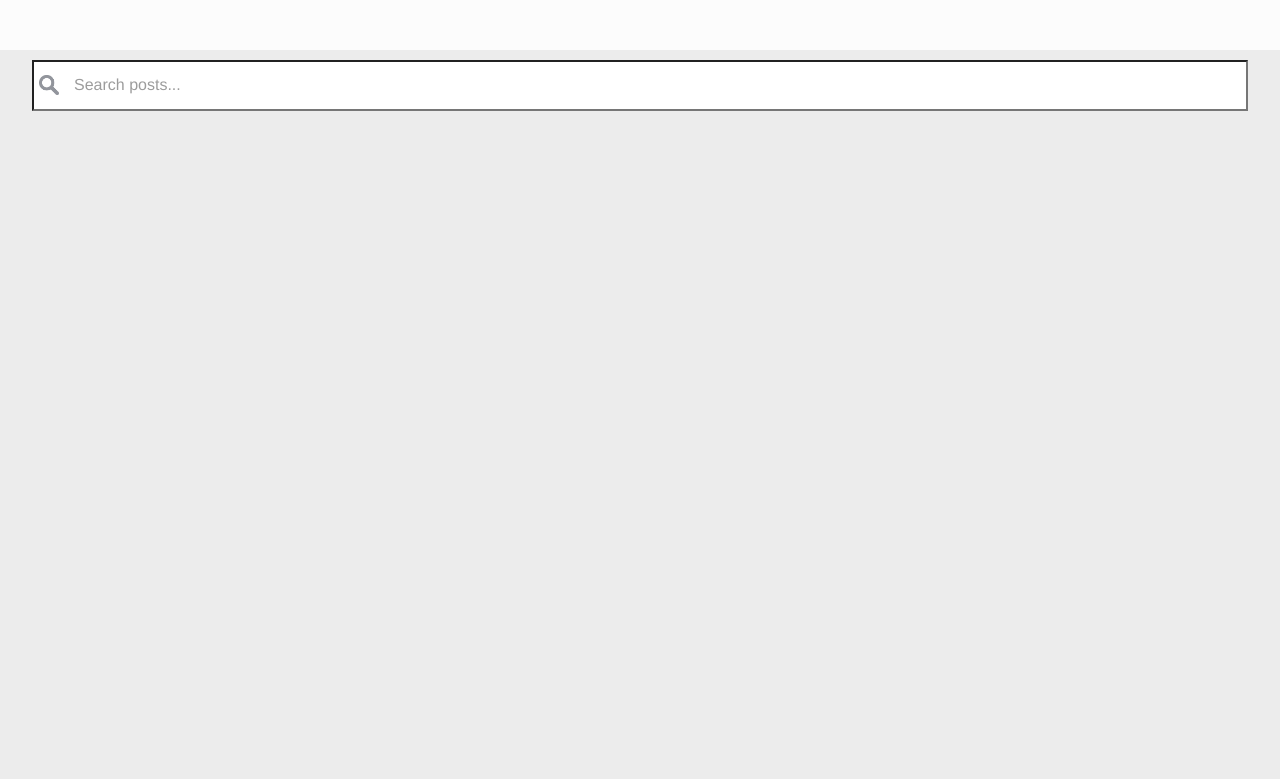
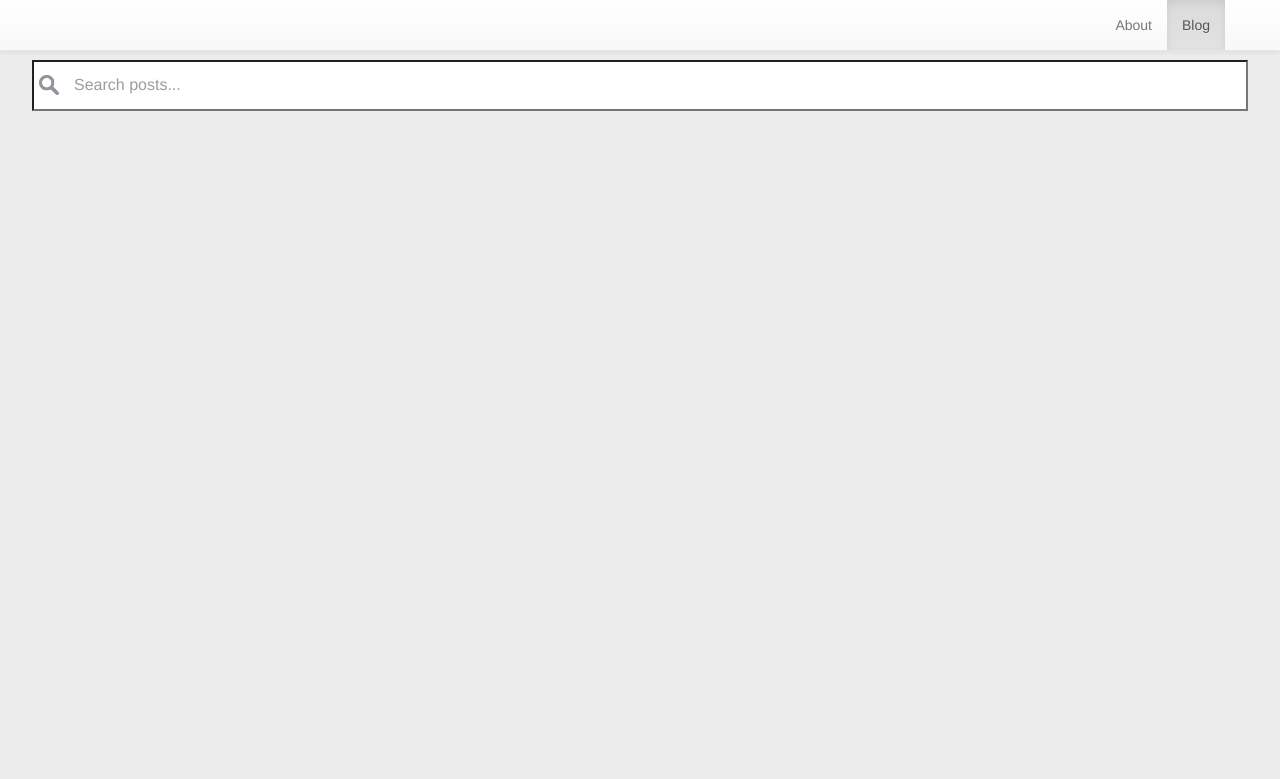
Before and after one commit to ElQuintoViento/Blog, a Django app: page /blog/ in a window 1280 px wide. Shown: the top 779 px of the page. Run offline with Django 3.2, Linux system fonts and the light colour scheme; some libraries are stand-ins or nearby versions.

Commit message:
added 'About' and 'Blog' tabs in navbar; navbar has default look

```diff
--- a/adamthorson/templates/base.html
+++ b/adamthorson/templates/base.html
@@ -31,7 +31,7 @@
             <p class="browserupgrade">You are using an <strong>outdated</strong> browser. Please <a href="http://browsehappy.com/">upgrade your browser</a> to improve your experience.</p>
         <![endif]-->
     {% block navbar %}
-    <div id="navbar_container" class="navbar navbar-fixed-top navbar_custom" role="navigation">
+    <div id="navbar_container" class="navbar navbar-fixed-top navbar-default" role="navigation">
       <div class="container">
         <div class="navbar-header">
           <button type="button" class="navbar-toggle collapsed" data-toggle="collapse" data-target="#navbar" aria-expanded="false" aria-controls="navbar">
@@ -42,7 +42,12 @@
           </button>
         </div>
         <div id="navbar" class="navbar-collapse collapse">
-
+            <div class="navbar-right" role="form">
+                <ul class="nav navbar-nav">
+                  <li class="{% block homeBlock %}{% endblock %}"><a href="/">About</a></li>
+                  <li class="{% block blogBlock %}{% endblock %}"><a href="/blog/">Blog</a></li>
+                </ul>
+              </div>
         </div><!--/.navbar-collapse -->
       </div>
     </div>
```
